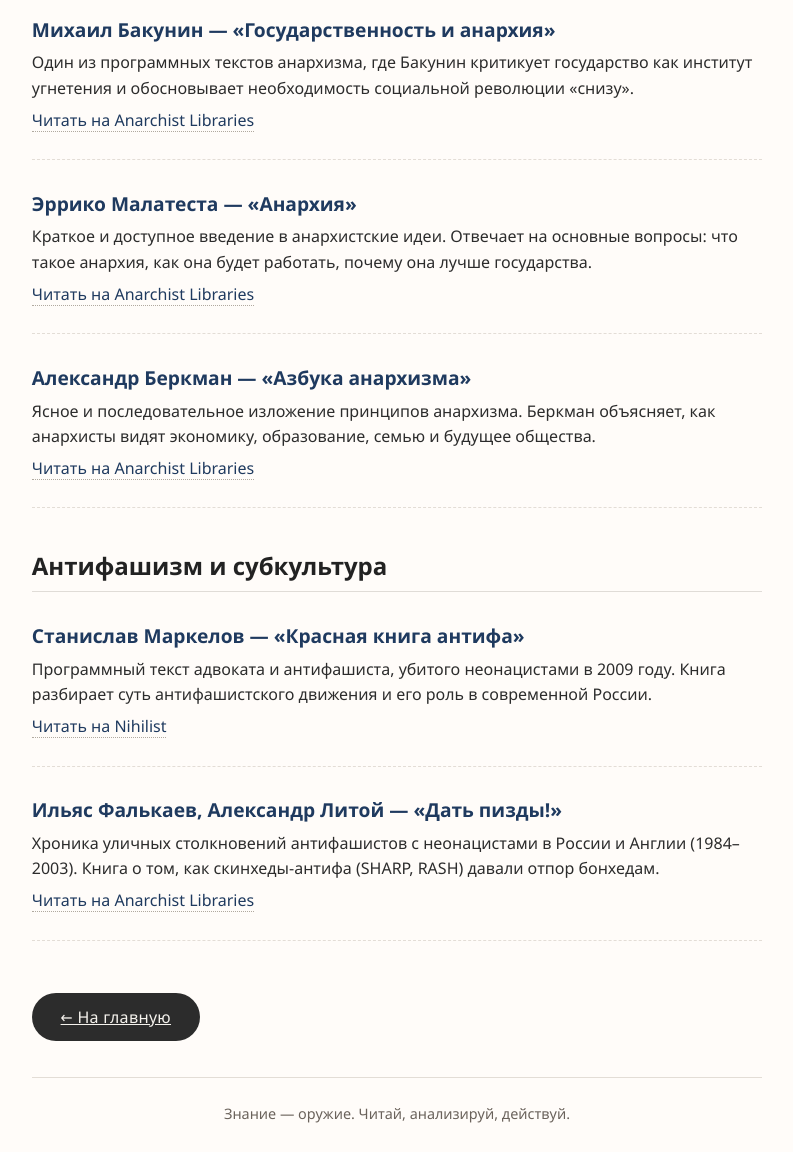
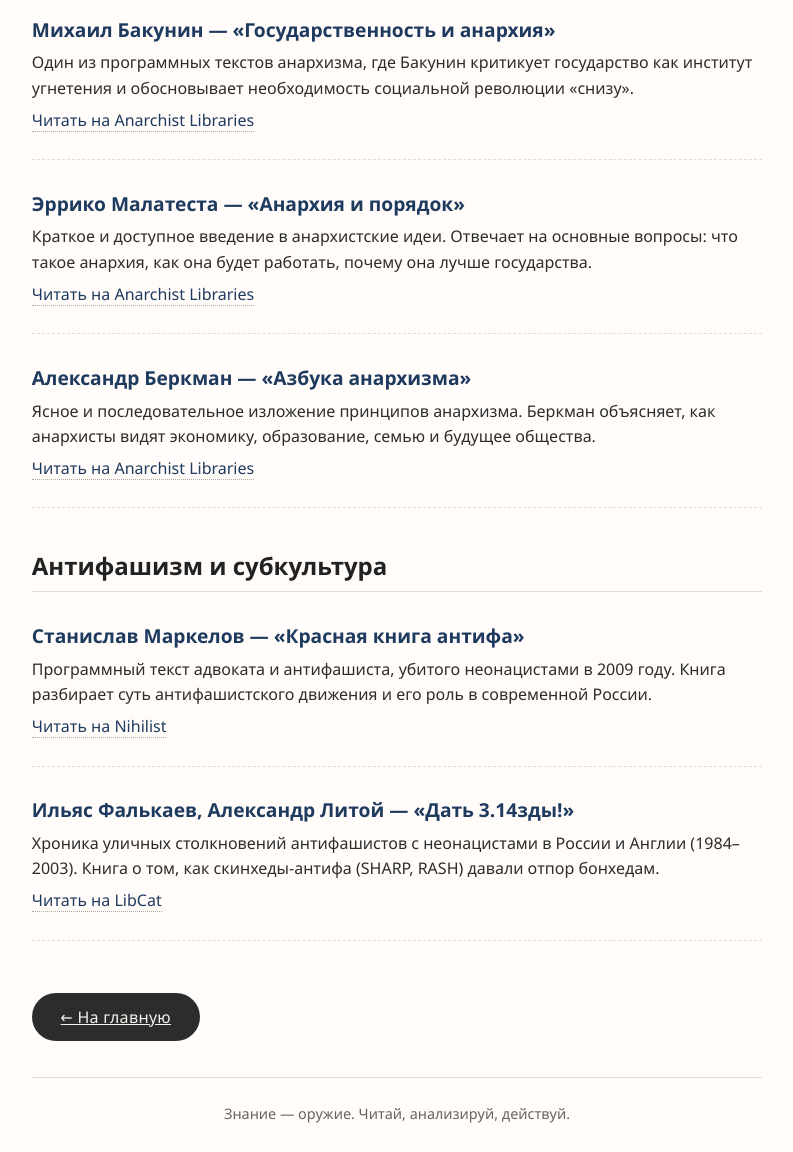
Before and after one commit to Daniil2321/AnarchiLib, a FastAPI app: page /literature in a window 1280 px wide. Shown: the part 459-1611 px from the top of the page, without its empty margins (243-1036 px from the left). Run offline with FastAPI, Linux system fonts and the light colour scheme.

Commit message:
html updated

```diff
--- a/templates/literature.html
+++ b/templates/literature.html
@@ -154,15 +154,15 @@
     </div>
 
     <div class="book-entry">
-        <h3>Эррико Малатеста — «Анархия»</h3>
+        <h3>Эррико Малатеста — «Анархия и порядок»</h3>
         <p>Краткое и доступное введение в анархистские идеи. Отвечает на основные вопросы: что такое анархия, как она будет работать, почему она лучше государства.</p>
-        <p><a href="https://ru.anarchistlibraries.net/library/errico-malatesta-anarchy" target="_blank">Читать на Anarchist Libraries</a></p>
+        <p><a href="https://ru.anarchistlibraries.net/library/erriko-malatesta-anarhiya-i-poryadok" target="_blank">Читать на Anarchist Libraries</a></p>
     </div>
 
     <div class="book-entry">
         <h3>Александр Беркман — «Азбука анархизма»</h3>
         <p>Ясное и последовательное изложение принципов анархизма. Беркман объясняет, как анархисты видят экономику, образование, семью и будущее общества.</p>
-        <p><a href="https://ru.anarchistlibraries.net/library/alexander-berkman-azbuka-anarhizma" target="_blank">Читать на Anarchist Libraries</a></p>
+        <p><a href="https://ru.anarchistlibraries.net/library/aleksandr-berkman-azbuka-anarhizma" target="_blank">Читать на Anarchist Libraries</a></p>
     </div>
 
     <h2>Антифашизм и субкультура</h2>
@@ -174,9 +174,9 @@
     </div>
 
     <div class="book-entry">
-        <h3>Ильяс Фалькаев, Александр Литой — «Дать пизды!»</h3>
+        <h3>Ильяс Фалькаев, Александр Литой — «Дать 3.14зды!»</h3>
         <p>Хроника уличных столкновений антифашистов с неонацистами в России и Англии (1984–2003). Книга о том, как скинхеды-антифа (SHARP, RASH) давали отпор бонхедам.</p>
-        <p><a href="https://ru.anarchistlibraries.net/library/ilyas-falkaev-alexander-litoi-dat-pizdy" target="_blank">Читать на Anarchist Libraries</a></p>
+        <p><a href="https://libcat.ru/knigi/dokumentalnye-knigi/publicistika/279503-ilyas-falkaev-dat-3-14zdy.html" target="_blank">Читать на LibCat</a></p>
     </div>
 
     <p style="margin-top: 1.5rem;">
```
